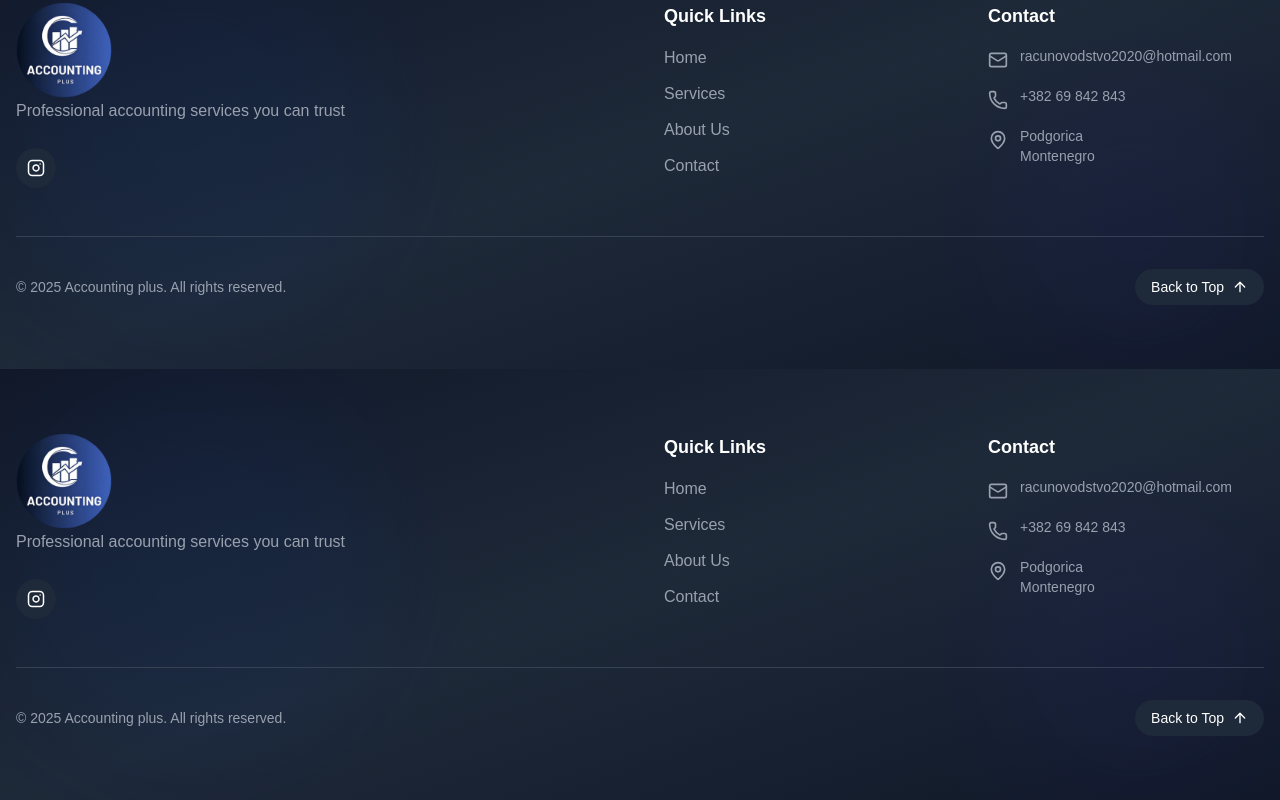
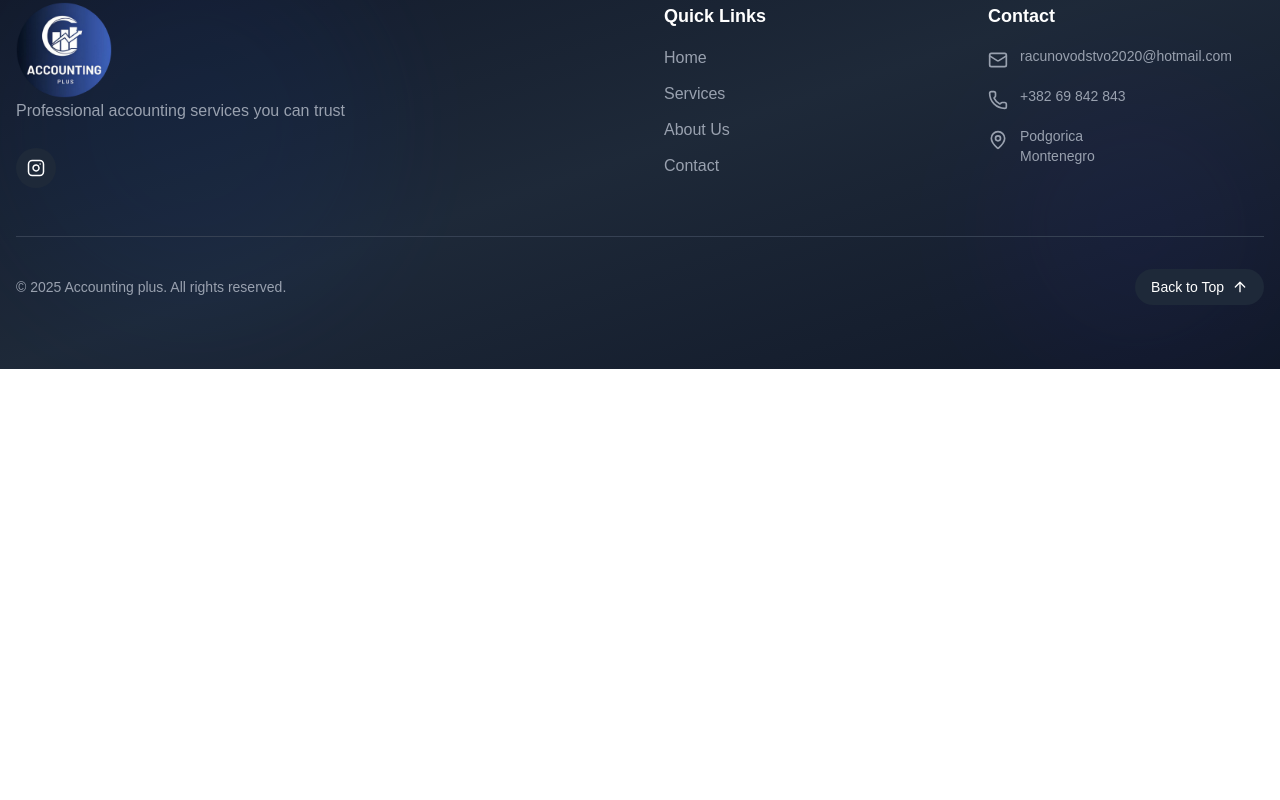
Before and after one commit to dinobego/accounting-plus, a Next.js app: page /en/contact in a window 1280 px wide. Shown: the part 1274-2074 px from the top of the page. After the commit the page ends 1643 px from the top, so only its background shows below. Built offline with nearby package versions, Linux system fonts and the light colour scheme.

Commit message:
Footer fix

```diff
--- a/src/app/[locale]/contact/page.tsx
+++ b/src/app/[locale]/contact/page.tsx
@@ -277,7 +277,7 @@ export default function ContactPage() {
         </div>
       </div>
 
-      <Footer />
+
     </>
   );
 }
--- a/src/components/Footer.tsx
+++ b/src/components/Footer.tsx
@@ -63,7 +63,7 @@ export default function Footer() {
             <ul className="space-y-3">
               <li>
                 <a
-                  href="#home"
+                  href="/#home"
                   className="text-gray-400 hover:text-blue-400 transition-colors flex items-center group cursor-pointer"
                 >
                   <span className="w-0 group-hover:w-2 h-0.5 bg-blue-400 mr-0 group-hover:mr-2 transition-all duration-300"></span>
@@ -72,7 +72,7 @@ export default function Footer() {
               </li>
               <li>
                 <a
-                  href="#services"
+                  href="/#services"
                   className="text-gray-400 hover:text-blue-400 transition-colors flex items-center group cursor-pointer"
                 >
                   <span className="w-0 group-hover:w-2 h-0.5 bg-blue-400 mr-0 group-hover:mr-2 transition-all duration-300"></span>
@@ -81,7 +81,7 @@ export default function Footer() {
               </li>
               <li>
                 <a
-                  href="#about"
+                  href="/#about"
                   className="text-gray-400 hover:text-blue-400 transition-colors flex items-center group cursor-pointer"
                 >
                   <span className="w-0 group-hover:w-2 h-0.5 bg-blue-400 mr-0 group-hover:mr-2 transition-all duration-300"></span>
@@ -90,7 +90,7 @@ export default function Footer() {
               </li>
               <li>
                 <a
-                  href="#contact"
+                  href="/#contact"
                   className="text-gray-400 hover:text-blue-400 transition-colors flex items-center group cursor-pointer"
                 >
                   <span className="w-0 group-hover:w-2 h-0.5 bg-blue-400 mr-0 group-hover:mr-2 transition-all duration-300"></span>
```
